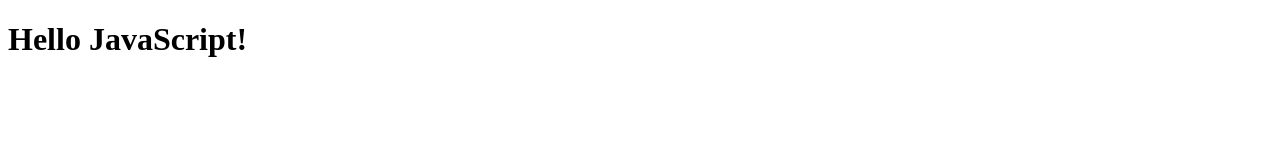
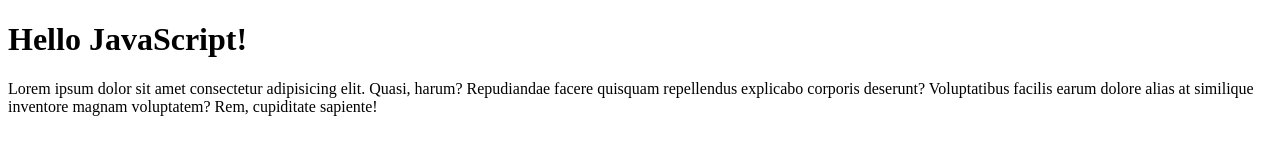
Before and after one commit to MJohnApril/testPR, a plain HTML site: page index.html in a window 1280 px wide. Drawn offline with Linux system fonts and the light colour scheme.

Commit message:
Add paragraph text

```diff
--- a/index.html
+++ b/index.html
@@ -7,5 +7,11 @@
   </head>
   <body>
     <h1>Hello JavaScript!</h1>
+    <p>
+      Lorem ipsum dolor sit amet consectetur adipisicing elit. Quasi, harum?
+      Repudiandae facere quisquam repellendus explicabo corporis deserunt?
+      Voluptatibus facilis earum dolore alias at similique inventore magnam
+      voluptatem? Rem, cupiditate sapiente!
+    </p>
   </body>
 </html>
```
